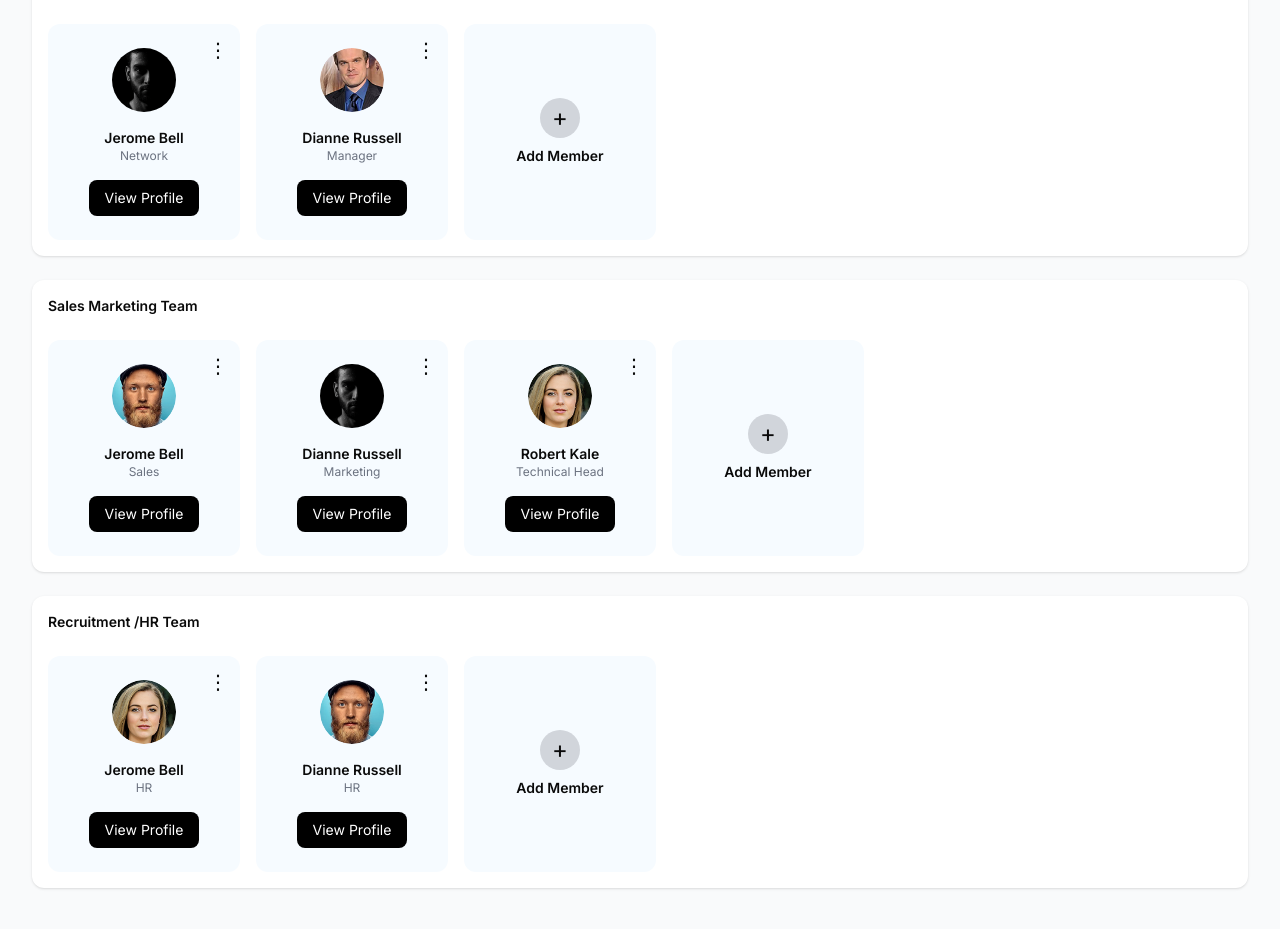
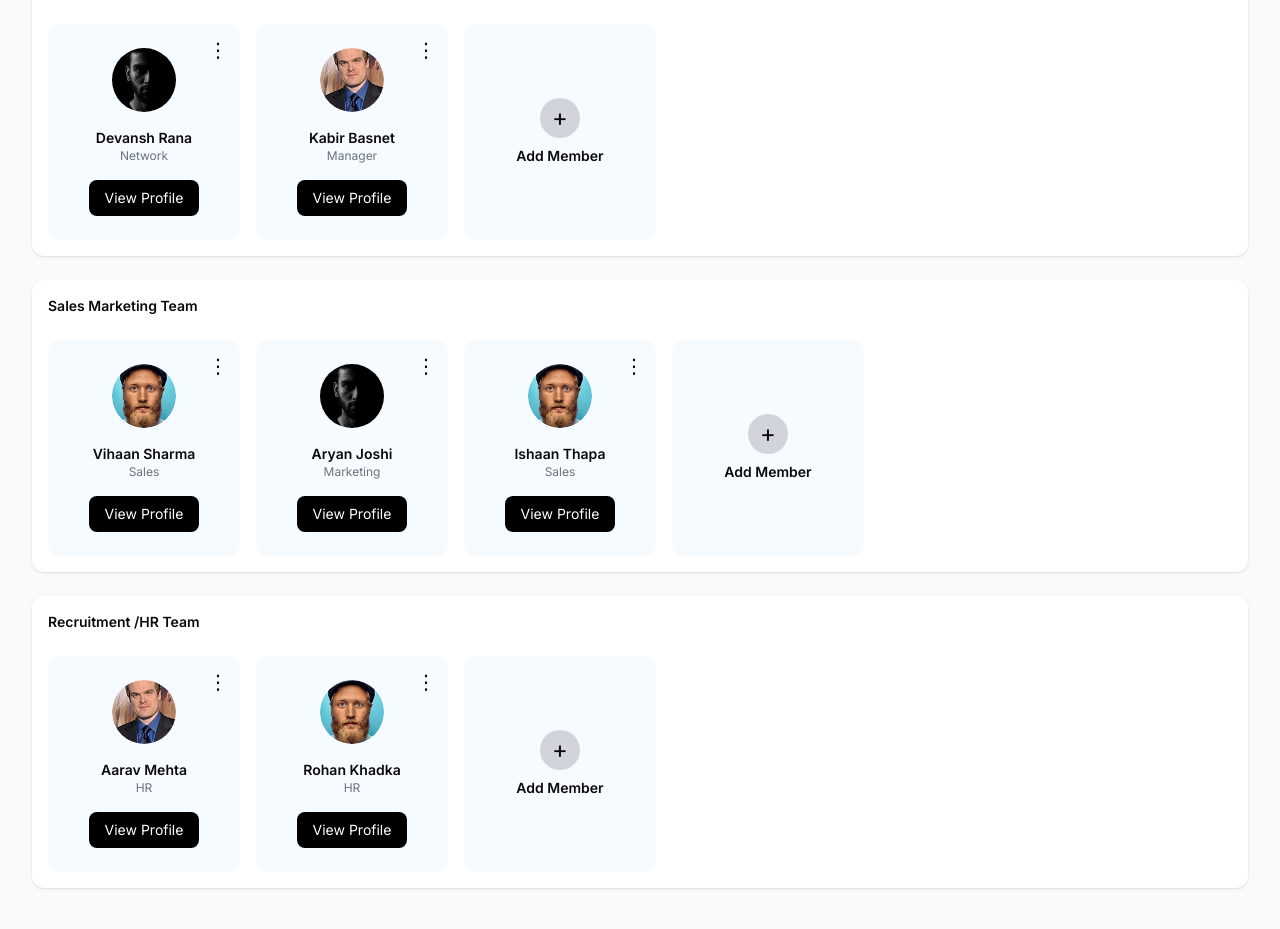
Before and after one commit to Sunil-jangid/getbeds-admin, a Next.js app: page /dashboard/CompanyiInsights/companyteam in a window 1280 px wide. Shown: the part 925-1854 px from the top of the page. Built offline with nearby package versions, Linux system fonts and the light colour scheme.

Commit message:
profile page updation

```diff
--- a/src/app/dashboard/CompanyiInsights/companyteam/page.tsx
+++ b/src/app/dashboard/CompanyiInsights/companyteam/page.tsx
@@ -3,42 +3,49 @@
 import React, { useState, useRef, useEffect } from 'react';
 import { ChevronDown, Pencil, Trash2 } from 'lucide-react';
 import TeamCardSection from '../../../../components/dashboard/TeamCardSection';
+import { useRouter } from 'next/navigation';
 
+interface Member {
+  name: string;
+  role: string;
+  image: string;
+  id: number;
+  location: string;
+  teamId: string;
+  compensation: string;
+  contact: string;
+  dept:string;
+  email: string,
+  yearOfJoin: number,
+  CTC: string
+}
+
+interface TeamCardSectionProps {
+  title: string;
+  members: Member[];
+}
 
 
 // Employee compensation data (mapped to roles if available)
 const employeeData1 = [
-  { id: 100, name: "Jerome Bell", role: "HR", image: "/pro1.png" , location: 'Kritipur, Kathmandu',
-    teamId: '1235BG', compensation: '1235BG', contact: '987569326', dept:'recruitmenthrteam'},
-  { id: 101, name: "Dianne Russell", role: "HR", image: "/pro2.png" , location: 'Kritipur, Kathmandu',
-    teamId: '1235BG', compensation: '1235BG', contact: '987569326', dept:'recruitmenthrteam'},
-    { id: 102, name: "Jerome Bell", role: "Sales", image: "/pro2.png" , location: 'Kritipur, Kathmandu',
-    teamId: '1235BG', compensation: '1235BG', contact: '987569326', dept:'salesmarketingteam'},
-  { id: 103, name: "Dianne Russell", role: "Marketing", image: "/pro.png" , location: 'Kritipur, Kathmandu',
-    teamId: '1235BG', compensation: '1235BG', contact: '987569326', dept:'salesmarketingteam' },
-  { id: 104, name: "Robert Kale", role: "Technical Head", image: "/pro1.png" , location: 'Kritipur, Kathmandu',
-    teamId: '1235BG', compensation: '1235BG', contact: '987569326', dept:'salesmarketingteam'},
-    { id: 105, name: "Jerome Bell", role: "Network", image: "/pro.png" , location: 'Kritipur, Kathmandu',
-    teamId: '1235BG', compensation: '1235BG', contact: '987569326', dept:'operationsteam'},
-  { id: 106, name: "Dianne Russell", role: "Manager", image: "/pro3.png" , location: 'Kritipur, Kathmandu',
-    teamId: '1235BG', compensation: '1235BG', contact: '987569326', dept:'operationsteam'},
-    { id: 107, name: "Jerome Bell", role: "CEO", image: "/pro1.png" , location: 'Kritipur, Kathmandu',
-    teamId: '1235BG', compensation: '1235BG', contact: '987569326', dept:'companyheads'},
-  { id: 108, name: "Dianne Russell", role: "CTO", image: "/pro2.png" , location: 'Kritipur, Kathmandu',
-    teamId: '1235BG', compensation: '1235BG', contact: '987569326', dept:'companyheads'},
-  { id: 109, name: "Robert Kale", role: "Technical Head", image: "/pro3.png" , location: 'Kritipur, Kathmandu',
-    teamId: '1235BG', compensation: '1235BG', contact: '987569326', dept:'companyheads'},
-  { id: 110, name: "Kyle Jenner", role: "Manager", image: "/pro1.png" , location: 'Baneshwor, Kathmandu',
-    teamId: '863265F', compensation: '863265F', contact: '987569326', dept:'techMembers'},
-  { id: 111, name: "Robert Kale", role: "Technical Head", image: "/pro.png" , location: 'Newroad, Pokhara',
-    teamId: '78365D', compensation: '74123B', contact: '987569326', dept:'techMembers'},
-  { id: 112, name: "Kristin Watson", role: "Senior Developer", image: "/pro1.png" , location: 'Kritipur, Kathmandu',
-    teamId: '1235BG', compensation: '1235BG', contact: '987569326', dept:'techMembers'},
-  { id: 113, name: "Jerome Bell", role: "Senior Developer", image: "/pro2.png" , location: 'Baneshwor, Kathmandu',
-    teamId: '863265F', compensation: '863265F', contact: '987569326', dept:'techMembers'},
-  { id: 114, name: "Dianne Russell", role: "Junior Developer", image: "/pro3.png" , location: 'Kritipur, Kathmandu',
-    teamId: '1235BG', compensation: '1235BG', contact: '987569326', dept:'techMembers'},
+  { id: 100, name: "Aarav Mehta", role: "HR", image: "/pro3.png", location: 'Lalitpur, Kathmandu', teamId: '7612AB', compensation: '7612AB', contact: '9812345671', dept:'recruitmenthrteam', email: 'aarav.mehta100@company.com', yearOfJoin: 2021, CTC: '5.9 LPA' },
+  { id: 101, name: "Rohan Khadka", role: "HR", image: "/pro2.png", location: 'Dhulikhel, Bhaktapur', teamId: '9123BC', compensation: '9123BC', contact: '9812345672', dept:'recruitmenthrteam', email: 'rohan.khadka101@company.com', yearOfJoin: 2020, CTC: '6.1 LPA' },
+  { id: 102, name: "Vihaan Sharma", role: "Sales", image: "/pro2.png", location: 'Birgunj, Nepal', teamId: '1192CD', compensation: '1192CD', contact: '9812345673', dept:'salesmarketingteam', email: 'vihaan.sharma102@company.com', yearOfJoin: 2022, CTC: '6.0 LPA' },
+  { id: 103, name: "Aryan Joshi", role: "Marketing", image: "/pro.png", location: 'Butwal, Nepal', teamId: '2378DE', compensation: '2378DE', contact: '9812345674', dept:'salesmarketingteam', email: 'aryan.joshi103@company.com', yearOfJoin: 2021, CTC: '6.6 LPA' },
+  { id: 104, name: "Ishaan Thapa", role: "Sales", image: "/pro2.png", location: 'Bhaktapur, Kathmandu', teamId: '3245EF', compensation: '3245EF', contact: '9812345675', dept:'salesmarketingteam', email: 'ishaan.thapa104@company.com', yearOfJoin: 2017, CTC: '9.2 LPA' },
+  { id: 105, name: "Devansh Rana", role: "Network", image: "/pro.png", location: 'Hetauda, Nepal', teamId: '5489FG', compensation: '5489FG', contact: '9812345676', dept:'operationsteam', email: 'devansh.rana105@company.com', yearOfJoin: 2020, CTC: '6.3 LPA' },
+  { id: 106, name: "Kabir Basnet", role: "Manager", image: "/pro3.png", location: 'Pokhara, Nepal', teamId: '6571GH', compensation: '6571GH', contact: '9812345677', dept:'operationsteam', email: 'kabir.basnet106@company.com', yearOfJoin: 2023, CTC: '7.0 LPA' },
+  { id: 107, name: "Arjun Mishra", role: "CEO", image: "/pro3.png", location: 'Dharan, Nepal', teamId: '8643HI', compensation: '8643HI', contact: '9812345678', dept:'companyheads', email: 'arjun.mishra107@company.com', yearOfJoin: 2014, CTC: '31.0 LPA' },
+  { id: 108, name: "Yug Koirala", role: "CTO", image: "/pro2.png", location: 'Itahari, Nepal', teamId: '7812IJ', compensation: '7812IJ', contact: '9812345679', dept:'companyheads', email: 'yug.koirala108@company.com', yearOfJoin: 2016, CTC: '28.5 LPA' },
+  { id: 109, name: "Aditya Giri", role: "Technical Head", image: "/pro3.png", location: 'Nepalgunj, Nepal', teamId: '9931JK', compensation: '9931JK', contact: '9812345680', dept:'companyheads', email: 'aditya.giri109@company.com', yearOfJoin: 2018, CTC: '20.0 LPA' },
+  { id: 110, name: "Ayaan Joshi", role: "Manager", image: "/pro3.png", location: 'Janakpur, Nepal', teamId: '1236KL', compensation: '1236KL', contact: '9812345681', dept:'techMembers', email: 'ayaan.joshi110@company.com', yearOfJoin: 2022, CTC: '7.6 LPA' },
+  { id: 111, name: "Reyansh Shrestha", role: "Technical Head", image: "/pro.png", location: 'Lahan, Nepal', teamId: '1597LM', compensation: '1597LM', contact: '9812345682', dept:'techMembers', email: 'reyansh.shrestha111@company.com', yearOfJoin: 2021, CTC: '9.9 LPA' },
+  { id: 112, name: "Aarush Mahat", role: "Senior Developer", image: "/pro.png", location: 'Gorkha, Nepal', teamId: '6248MN', compensation: '6248MN', contact: '9812345683', dept:'techMembers', email: 'aarush.mahat112@company.com', yearOfJoin: 2019, CTC: '8.1 LPA' },
+  { id: 113, name: "Vivaan Bista", role: "Senior Developer", image: "/pro2.png", location: 'Tulsipur, Nepal', teamId: '4312NO', compensation: '4312NO', contact: '9812345684', dept:'techMembers', email: 'vivaan.bista113@company.com', yearOfJoin: 2020, CTC: '8.3 LPA' },
+  { id: 114, name: "Neil Kharel", role: "Junior Developer", image: "/pro3.png", location: 'Kirtipur, Nepal', teamId: '7852OP', compensation: '7852OP', contact: '9812345685', dept:'techMembers', email: 'neil.kharel114@company.com', yearOfJoin: 2023, CTC: '5.1 LPA' },
 ];
+
+
 
 // All team data
 // Define the type for employee objects
@@ -52,6 +59,9 @@
   compensation: string;
   contact: string;
   dept: string;
+  email: string,
+  yearOfJoin: number,
+  CTC: string
 };
 
 // Declare the arrays with the correct type
@@ -113,7 +123,25 @@
       setCurrentPage(page);
     }
   };
+  const router = useRouter();
 
+    const handleViewProfile = (member: Member) => {
+      const query = new URLSearchParams({
+        name: member.name,
+        role: member.role,
+        image: member.image,
+        id: String(member.id),
+        location: member.location,
+        teamId: member.teamId,
+        compensation: member.compensation,
+        contact: member.contact,
+        dept:member.dept,
+        email: member.email,
+        yearOfJoin: String(member.yearOfJoin),
+        CTC: member.CTC,
+      }).toString();
+      router.push(`/dashboard/CompanyiInsights/companyteam/profile?${query}`);
+    };
   return (
     <div className="bg-gray-50 p-8 min-h-screen">
       {/* Dropdown */}
@@ -180,7 +208,10 @@
   <td className="px-4 py-3">{emp.contact}</td>
   <td className="px-4 py-3">{emp.role}</td>
   <td className="px-4 py-3 flex space-x-3">
-                    <button className="text-blue-500 hover:text-blue-700">
+    <button
+      onClick={() => handleViewProfile(emp)}
+      className="text-blue-500 hover:text-blue-700"
+    >
       <Pencil size={16} />
     </button>
     <button className="text-red-500 hover:text-red-700">
@@ -188,6 +219,7 @@
     </button>
   </td>
 </tr>
+
               ))}
             </tbody>
           </table>
@@ -198,6 +230,7 @@
               Showing {startIndex + 1} to {endIndex} of {totalItems} entries
             </div>
             <div className="flex flex-wrap gap-1">
+  {/* Previous button */}
   <button
     className={`px-3 py-1 rounded border ${currentPage === 1 ? 'text-gray-400 cursor-not-allowed' : 'hover:bg-gray-100'}`}
     onClick={() => handlePageChange(currentPage - 1)}
@@ -206,18 +239,27 @@
     &lt;
   </button>
 
-  {Array.from({ length: totalPages }, (_, i) => i + 1)
-    .slice(Math.max(0, currentPage - 3), currentPage + 2)
-    .map((page) => (
+  {/* Page numbers */}
+  {Array.from({ length: 5 }, (_, i) => {
+    let start = Math.max(1, currentPage - 2);
+    if (currentPage > totalPages - 2) start = Math.max(1, totalPages - 4);
+    const page = start + i;
+    return (
+      page <= totalPages && (
         <button
           key={page}
           onClick={() => handlePageChange(page)}
-        className={`px-3 py-1 rounded ${page === currentPage ? 'bg-gray-200 font-semibold' : 'hover:bg-gray-100'}`}
+          className={`px-3 py-1 rounded border ${
+            page === currentPage ? 'bg-gray-200 font-semibold' : 'hover:bg-gray-100'
+          }`}
         >
           {page}
         </button>
-    ))}
+      )
+    );
+  })}
 
+  {/* Next button */}
   <button
     className={`px-3 py-1 rounded border ${currentPage === totalPages ? 'text-gray-400 cursor-not-allowed' : 'hover:bg-gray-100'}`}
     onClick={() => handlePageChange(currentPage + 1)}
@@ -227,6 +269,7 @@
   </button>
 </div>
 
+
           </div>
         </div>
       )}
--- a/src/app/dashboard/CompanyiInsights/companyteam/profile/page.tsx
+++ b/src/app/dashboard/CompanyiInsights/companyteam/profile/page.tsx
@@ -1,21 +1,84 @@
 'use client';
 
-import { useSearchParams } from "next/navigation";
+import { useSearchParams } from 'next/navigation';
+import Image from 'next/image';
 
 export default function ProfilePage() {
   const params = useSearchParams();
-  const name = params.get("name");
-  const role = params.get("role");
-  const image = params.get("image");
+
+  const name = params.get("name") || "";
+  const role = params.get("role") || "";
+  const image = params.get("image") || "";
+  const location = params.get("location") || "";
+  const teamId = params.get("teamId") || "";
+  const compensation = params.get("compensation") || "";
+  const contact = params.get("contact") || "";
+  const dept = params.get("dept") || "";
+  const email = params.get("email") || "";
+  const yearOfJoin = params.get("yearOfJoin") || "";
+  const CTC = params.get("CTC") || "";
 
   return (
     <div className="p-10">
-      <h1 className="text-2xl font-bold mb-4">Profile Details</h1>
-      <div className="bg-white shadow p-6 rounded-lg w-64">
-        <img src={image || ""} alt={name || ""} className="w-24 h-24 rounded-full object-cover mb-4" />
-        <h2 className="text-lg font-semibold">{name}</h2>
-        <p className="text-gray-500">{role}</p>
+      {/* Header */}
+      <div className='p-6 rounded-lg shadow'>
+      <div className="flex items-center space-x-4 mb-6">
+        <img
+          src={image}
+          alt={name}
+          className="w-16 h-16 rounded-full object-cover"
+        />
+        <div>
+          <h2 className="text-lg font-semibold">{name}</h2>
+          <p className="text-sm text-gray-500">{role}</p>
+        </div>
       </div>
+
+      {/* Form Section */}
+      <div className="grid grid-cols-1 md:grid-cols-2 gap-6 bg-white ">
+        {/* Left Column */}
+        <div>
+          <label className="block text-sm mb-1">Full Name</label>
+          <input value={name} readOnly className="w-full p-2 bg-gray-50 border rounded" />
+
+          <label className="block text-sm mt-4 mb-1">ID</label>
+          <input value={teamId} readOnly className="w-full p-2 bg-gray-50 border rounded" />
+
+          <label className="block text-sm mt-4 mb-1">Team Details</label>
+          <input value={dept} readOnly className="w-full p-2 bg-gray-50 border rounded" />
+
+          <label className="block text-sm mt-4 mb-1">Year of Joining</label>
+          <input value={yearOfJoin} readOnly className="w-full p-2 bg-gray-50 border rounded" />
+        </div>
+
+        {/* Right Column */}
+        <div>
+          <label className="block text-sm mb-1">Contact Details</label>
+          <input value={contact} readOnly className="w-full p-2 bg-gray-50 border rounded" />
+
+          <label className="block text-sm mt-4 mb-1">location</label>
+          <input value={location} readOnly className="w-full p-2 bg-gray-50 border rounded" />
+
+          <label className="block text-sm mt-4 mb-1">Position of Responsibility</label>
+          <input value={role} readOnly className="w-full p-2 bg-gray-50 border rounded" />
+
+          <label className="block text-sm mt-4 mb-1">CTC</label>
+          <input value={CTC} readOnly className="w-full p-2 bg-gray-50 border rounded" />
+
+        </div>
+      </div>
+
+      {/* Email Section */}
+      <div className="mt-6">
+        <h3 className="text-sm font-semibold mb-1">My Email Address</h3>
+        <div className="flex items-center space-x-3  p-3 rounded">
+          <div className="w-8 h-8 bg-black text-black rounded-full flex items-center justify-center">✉️</div>
+          <div>
+            <p className="text-sm">{email}</p>
+          </div>
+        </div>
+
+      </div></div>
     </div>
   );
 }
```
Also changed, not shown: src/components/dashboard/TeamCardSection.tsx (+18 -0 lines). Lines whose indentation alone changed are shown as unchanged.
